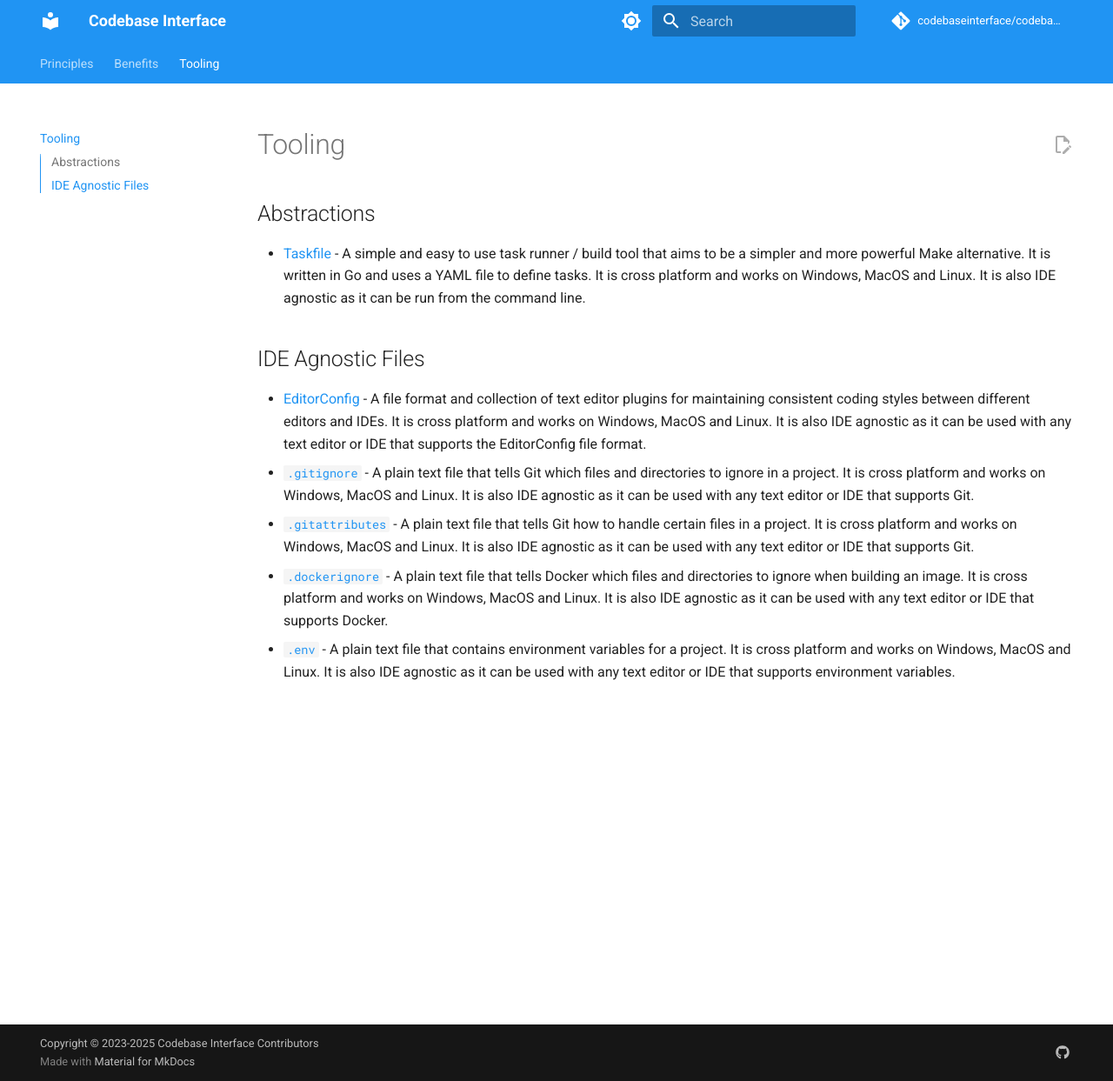
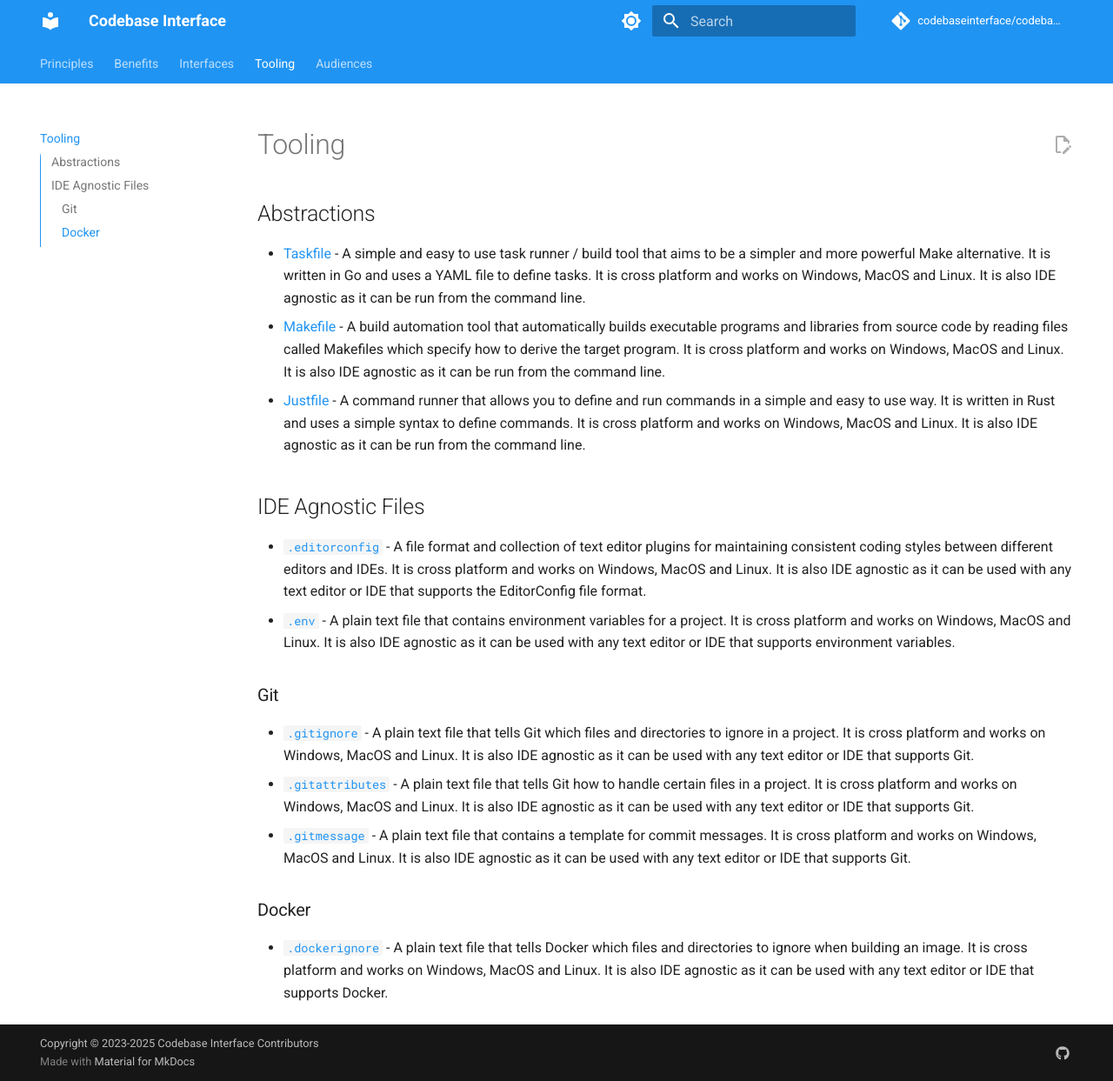
Before and after one commit to codebase-interface/codebase-interface.github.io, an MkDocs documentation site: the page built from docs/tooling.md, in a window 1280 px wide and 1243 px high. Shown: the whole window at 87% size. Built offline with MkDocs 1.6.1 and Material for MkDocs 9.7.7, drawn with Linux system fonts in a browser that asks for light colours; comment, search, counter and statistics services are not loaded.

Commit message:
feat: update tooling documentation and add new user and interface sections

```diff
--- a/docs/tooling.md
+++ b/docs/tooling.md
@@ -3,11 +3,20 @@
 ## Abstractions
 
 - [Taskfile](https://taskfile.dev/) - A simple and easy to use task runner / build tool that aims to be a simpler and more powerful Make alternative. It is written in Go and uses a YAML file to define tasks. It is cross platform and works on Windows, MacOS and Linux. It is also IDE agnostic as it can be run from the command line.
+- [Makefile](https://www.gnu.org/software/make/) - A build automation tool that automatically builds executable programs and libraries from source code by reading files called Makefiles which specify how to derive the target program. It is cross platform and works on Windows, MacOS and Linux. It is also IDE agnostic as it can be run from the command line.
+- [Justfile](https://just.systems/) - A command runner that allows you to define and run commands in a simple and easy to use way. It is written in Rust and uses a simple syntax to define commands. It is cross platform and works on Windows, MacOS and Linux. It is also IDE agnostic as it can be run from the command line.
 
 ## IDE Agnostic Files
 
-- [EditorConfig](https://editorconfig.org/) - A file format and collection of text editor plugins for maintaining consistent coding styles between different editors and IDEs. It is cross platform and works on Windows, MacOS and Linux. It is also IDE agnostic as it can be used with any text editor or IDE that supports the EditorConfig file format.
+- [`.editorconfig`](https://editorconfig.org/) - A file format and collection of text editor plugins for maintaining consistent coding styles between different editors and IDEs. It is cross platform and works on Windows, MacOS and Linux. It is also IDE agnostic as it can be used with any text editor or IDE that supports the EditorConfig file format.
+- [`.env`](https://12factor.net/config) - A plain text file that contains environment variables for a project. It is cross platform and works on Windows, MacOS and Linux. It is also IDE agnostic as it can be used with any text editor or IDE that supports environment variables.
+
+### Git
+
 - [`.gitignore`](https://git-scm.com/docs/gitignore) - A plain text file that tells Git which files and directories to ignore in a project. It is cross platform and works on Windows, MacOS and Linux. It is also IDE agnostic as it can be used with any text editor or IDE that supports Git.
 - [`.gitattributes`](https://git-scm.com/docs/gitattributes) - A plain text file that tells Git how to handle certain files in a project. It is cross platform and works on Windows, MacOS and Linux. It is also IDE agnostic as it can be used with any text editor or IDE that supports Git.
+- [`.gitmessage`](https://git-scm.com/docs/git-commit#_specifying_the_commit_message) - A plain text file that contains a template for commit messages. It is cross platform and works on Windows, MacOS and Linux. It is also IDE agnostic as it can be used with any text editor or IDE that supports Git.
+
+### Docker
+
 - [`.dockerignore`](https://docs.docker.com/engine/reference/builder/#dockerignore-file) - A plain text file that tells Docker which files and directories to ignore when building an image. It is cross platform and works on Windows, MacOS and Linux. It is also IDE agnostic as it can be used with any text editor or IDE that supports Docker.
-- [`.env`](https://12factor.net/config) - A plain text file that contains environment variables for a project. It is cross platform and works on Windows, MacOS and Linux. It is also IDE agnostic as it can be used with any text editor or IDE that supports environment variables.
--- a/mkdocs.yml
+++ b/mkdocs.yml
@@ -31,10 +31,12 @@ theme:
         icon: material/brightness-4
         name: Switch to light mode
 
-nav:
-  - Principles: index.md
-  - Benefits: benefits.md
-  - Tooling: tooling.md
+# nav:
+#   - Principles: index.md
+#   - Benefits: benefits.md
+#   - Tooling: tooling.md
+#   - Audiences: audiences
+#   - Users: audiences/users.md
 
 
 plugins:
```
Also changed, not shown: docs/audiences/users.md (added), docs/interfaces.md (added).
